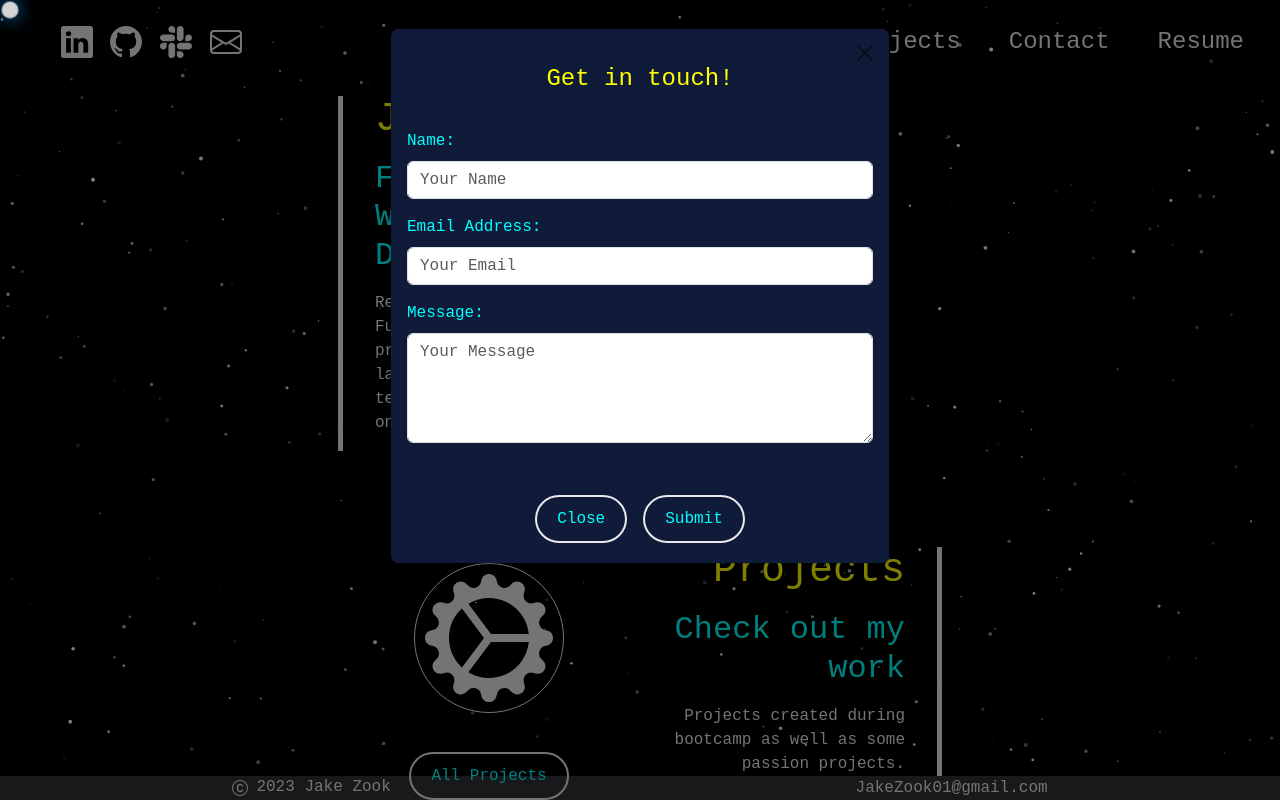
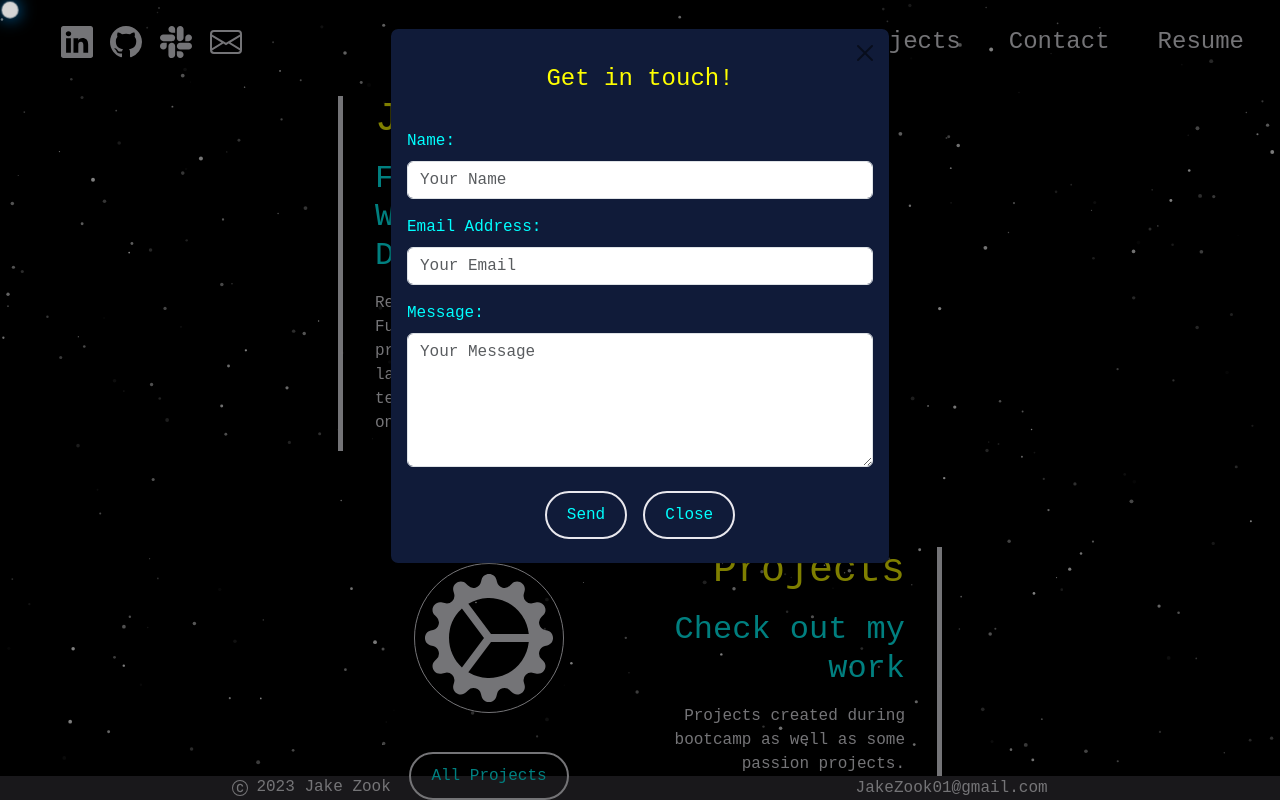
Before and after one commit to JakeZook/Updated-Portfolio, a React (Vite) app: page / in a window 1280 px wide. Both pictures are taken after a click on the link "Contact". Shown: the top 800 px of the page. Built offline with nearby package versions, Linux system fonts and the light colour scheme; a web font is replaced by a local one.

Commit message:
Removed Nodemailer for emailJS and setup email functionality. Moved sensetive data to .env.

```diff
--- a/src/components/ContactModal.css
+++ b/src/components/ContactModal.css
@@ -9,6 +9,7 @@
 	border-bottom: none !important;
 
 	text-align: center !important;
+	cursor: none !important;
 }
 
 .modal-footer {
--- a/src/components/ContactModal.jsx
+++ b/src/components/ContactModal.jsx
@@ -1,5 +1,7 @@
-import React, { useState } from "react";
+import React, { useState, useRef } from "react";
 import { Modal, Button, Form } from "react-bootstrap";
+
+import emailjs from "@emailjs/browser";
 
 import "./ContactModal.css";
 
@@ -11,28 +13,24 @@ export default function Contact(props) {
 	const [showEmailError, setShowEmailError] = useState(false);
 	const [showConfirmation, setShowConfirmation] = useState(false);
 
+	const form = useRef();
+
 	const isEmailValid = (email) => {
 		const emailRegex = /^[A-Z0-9._%+-]+@[A-Z0-9.-]+\.[A-Z]{2,}$/i;
 		return emailRegex.test(email);
 	};
 
-	const handleSubmit = () => {
+	const handleSubmit = (e) => {
+		e.preventDefault();
+
 		if (name && email && message) {
 			if (isEmailValid(email)) {
-				fetch("/sendEmail", {
-					method: "POST",
-					headers: {
-						"Content-Type": "application/json",
-					},
-					body: JSON.stringify({ name, email, message }),
-				})
-					.then((response) => response.json())
-					.then((data) => {
-						console.log(data);
-					})
-					.catch((error) => {
-						console.error("Error:", error);
-					});
+				emailjs.sendForm(
+					import.meta.env.VITE_SERVICE,
+					import.meta.env.VITE_TEMPLATE,
+					form.current,
+					import.meta.env.VITE_KEY
+				);
 
 				setName("");
 				setEmail("");
@@ -62,7 +60,7 @@ export default function Contact(props) {
 			<h4 className="modal-title text-center">Get in touch!</h4>
 			<Modal.Body>
 				{showFieldError && (
-					<h6 className="text-center error">Please fill out all forms!</h6>
+					<h6 className="text-center error">Please fill out all fields!</h6>
 				)}
 				{showEmailError && (
 					<h6 className="text-center error">Please enter a valid email!</h6>
@@ -70,12 +68,13 @@ export default function Contact(props) {
 				{showConfirmation && (
 					<h6 className="text-center confirmation">Email Sent!</h6>
 				)}
-				<Form>
+				<Form ref={form} onSubmit={handleSubmit}>
 					<Form.Group className="form" controlId="formName">
 						<Form.Label>Name:</Form.Label>
 						<Form.Control
 							type="text"
 							placeholder="Your Name"
+							name="user_name"
 							value={name}
 							onChange={(e) => setName(e.target.value)}
 						/>
@@ -85,6 +84,7 @@ export default function Contact(props) {
 						<Form.Control
 							type="email"
 							placeholder="Your Email"
+							name="user_email"
 							value={email}
 							onChange={(e) => setEmail(e.target.value)}
 						/>
@@ -93,30 +93,27 @@ export default function Contact(props) {
 						<Form.Label>Message:</Form.Label>
 						<Form.Control
 							as="textarea"
-							rows={4}
+							rows={5}
 							placeholder="Your Message"
+							name="message"
 							value={message}
 							onChange={(e) => setMessage(e.target.value)}
 						/>
 					</Form.Group>
+					<div className="d-flex justify-content-center">
+						<button className="transparent-button m-2" type="submit">
+							Send
+						</button>
+						<Button
+							className="transparent-button m-2"
+							variant="secondary"
+							onClick={props.onClose}
+						>
+							Close
+						</Button>
+					</div>
 				</Form>
 			</Modal.Body>
-			<Modal.Footer>
-				<Button
-					className="transparent-button m-2"
-					variant="secondary"
-					onClick={props.onClose}
-				>
-					Close
-				</Button>
-				<Button
-					className="transparent-button m-2"
-					variant="primary"
-					onClick={handleSubmit}
-				>
-					Submit
-				</Button>
-			</Modal.Footer>
 		</Modal>
 	);
 }
--- a/src/components/ProjectAPI.jsx
+++ b/src/components/ProjectAPI.jsx
@@ -13,8 +13,7 @@ const GithubRepos = () => {
 					"https://api.github.com/users/JakeZook/repos",
 					{
 						headers: {
-							Authorization:
-								"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",
+							Authorization: import.meta.env.VITE_API,
 						},
 					}
 				);
--- a/src/pages/Home.css
+++ b/src/pages/Home.css
@@ -70,6 +70,8 @@ img {
 	font-size: 0.75rem !important;
 	text-decoration: none !important;
 	font-size: 1rem !important;
+
+	cursor: none !important;
 }
 
 .transparent-button:hover {
```
Also changed, not shown: package.json (+4 -8 lines), server.cjs (deleted, +0 -42 lines), 2 other files (tests, documents, lock files or other folders).
